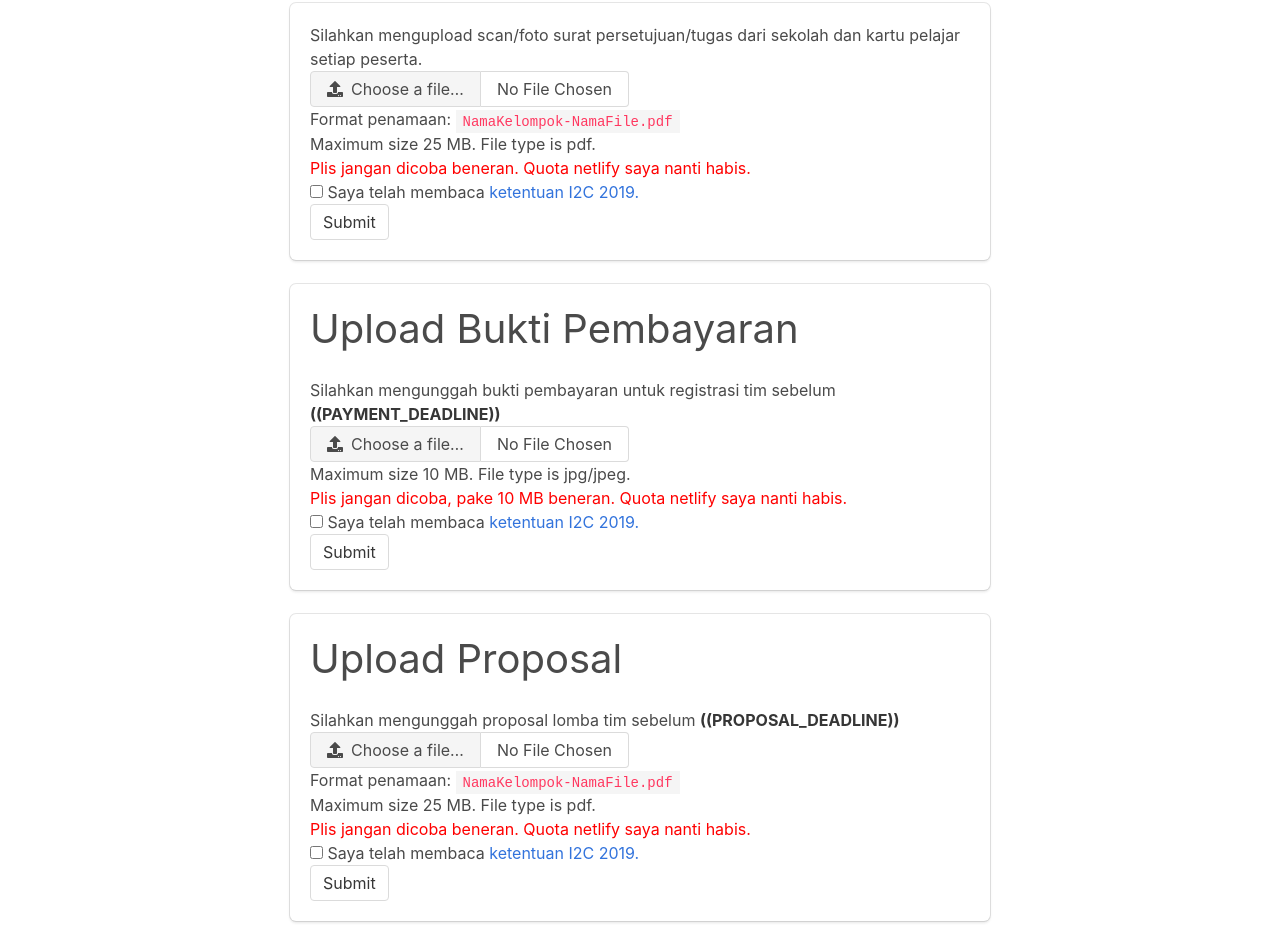
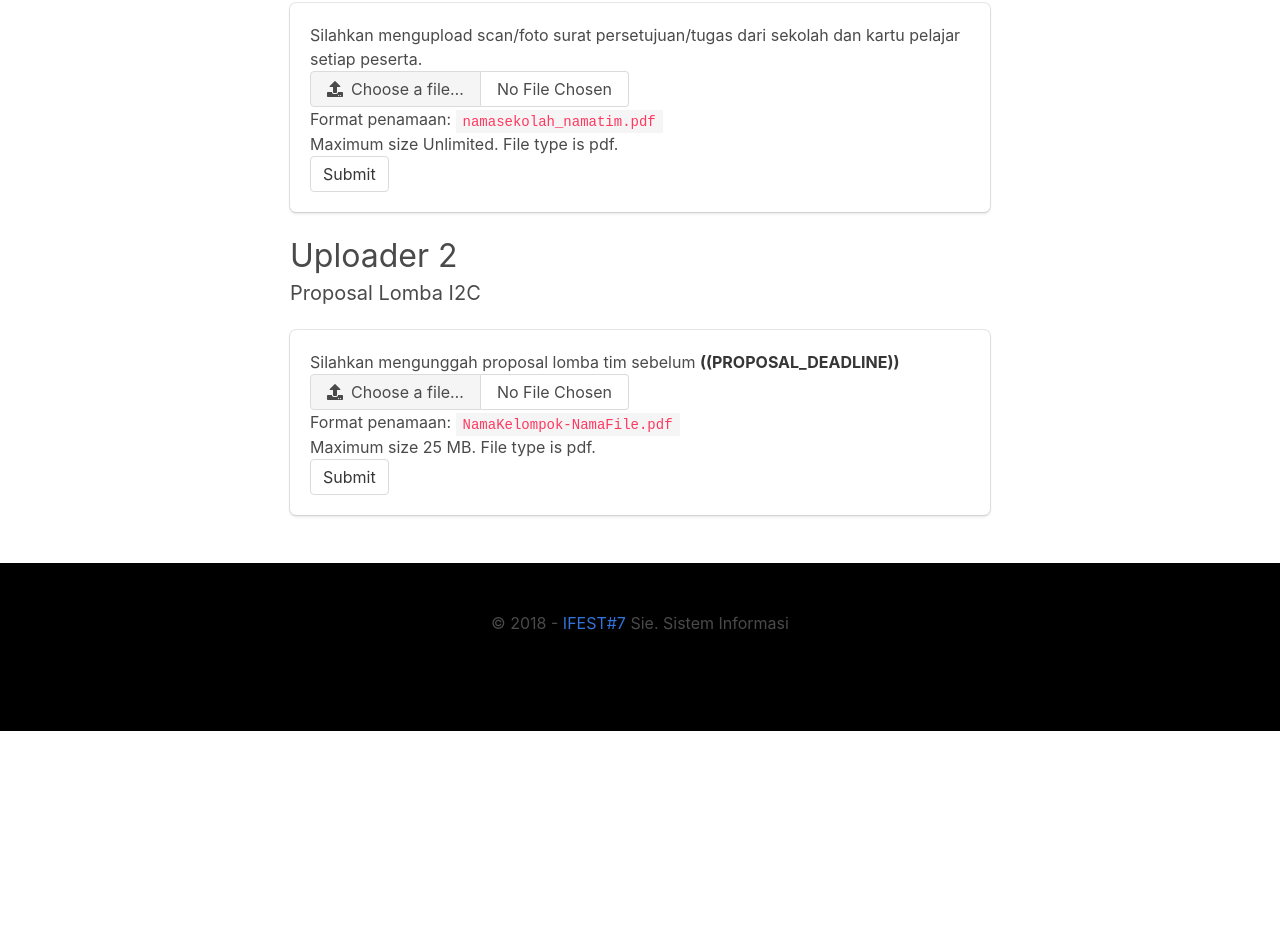
Before and after one commit to haruute0/I2C-1, a website: page src/area-peserta.html in a window 1280 px wide. Shown: the part 363-1288 px from the top of the page. After the commit the page ends 1094 px from the top, so only its background shows below. Drawn offline with nearby package versions, Linux system fonts and the light colour scheme.

Commit message:
sek belum selesai

```diff
--- a/src/area-peserta.html
+++ b/src/area-peserta.html
@@ -62,60 +62,17 @@
                                 </label>
                             </div>
                             <div>
-                                <p>Format penamaan: <code>NamaKelompok-NamaFile.pdf</code></p>
-                                <p>Maximum size 25 MB. File type is pdf.</p>
-                                <p style="color: red">Plis jangan dicoba beneran. Quota netlify saya nanti habis.</p>
-                            </div>
-                            <div>
-                                <label class="checkbox">
-                                    <input type="checkbox" required>
-                                    Saya telah membaca <a href="/#ketentuan">ketentuan I2C 2019.</a>
-                                </label>
+                                <p>Format penamaan: <code>namasekolah_namatim.pdf</code></p>
+                                <p>Maximum size Unlimited. File type is pdf.</p>
                             </div>
                             <div>
                                 <input class="button" type="submit">
                             </div>
                         </form>
                     </div>
+                    <h3 class="subtitle is-3 padding0">Uploader 2</h3>
+                        <h5 class="subtitle is-5">Proposal Lomba I2C</h5>
                     <div class="box">
-                        <h2 class="subtitle is-2">Upload Bukti Pembayaran</h2>
-                        <p>Silahkan mengunggah bukti pembayaran untuk registrasi tim sebelum <strong>((PAYMENT_DEADLINE))</strong></p>
-                        <form name="upload-bukti-pembayaran" method="POST" netlify>
-                            <div class="file has-name">
-                                <label class="file-label">
-                                    <input class="file-input" id="file" type="file" name="foto-bukti-pembayaran" required>
-                                    <span class="file-cta">
-                                    <span class="file-icon">
-                                        <i class="fas fa-upload"></i>
-                                    </span>
-                                    <span class="file-label">
-                                        Choose a file…
-                                    </span>
-                                    </span>
-                                    <span class="file-name" id="filename">
-                                        No File Chosen
-                                    </span>
-                                </label>
-                            </div>
-                            <div>
-                                <p>Maximum size 10 MB. File type is jpg/jpeg.</p>
-                                <p style="color: red">Plis jangan dicoba, pake 10 MB beneran. Quota netlify saya nanti habis.</p>
-                            </div>
-                            <div>
-                                <label class="checkbox">
-                                    <input type="checkbox" required>
-                                    Saya telah membaca <a href="/#ketentuan">ketentuan I2C 2019.</a>
-                                </label>
-                            </div>
-                            <div>
-                                <input class="button" type="submit">
-
-                            </div>
-
-                        </form>
-                    </div>
-                    <div class="box">
-                        <h2 class="subtitle is-2">Upload Proposal</h2>
                         <p>Silahkan mengunggah proposal lomba tim sebelum <strong>((PROPOSAL_DEADLINE))</strong></p>
 
                         <form name="upload-proposal" method="POST" netlify>
@@ -138,13 +95,6 @@
                             <div>
                                 <p>Format penamaan: <code>NamaKelompok-NamaFile.pdf</code></p>
                                 <p>Maximum size 25 MB. File type is pdf.</p>
-                                <p style="color: red">Plis jangan dicoba beneran. Quota netlify saya nanti habis.</p>
-                            </div>
-                            <div>
-                                <label class="checkbox">
-                                    <input type="checkbox" required>
-                                    Saya telah membaca <a href="/#ketentuan">ketentuan I2C 2019.</a>
-                                </label>
                             </div>
                             <div>
                                 <input class="button" type="submit">
```
